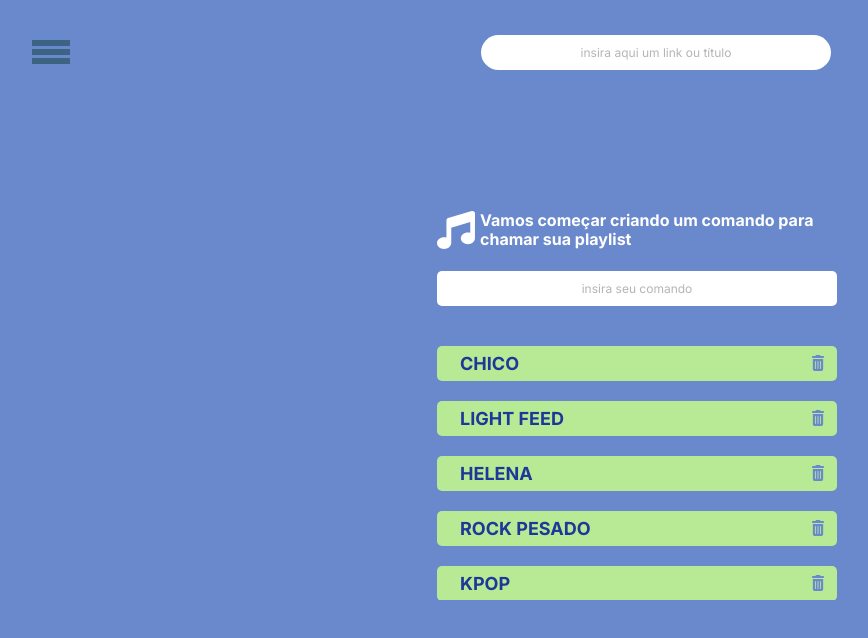
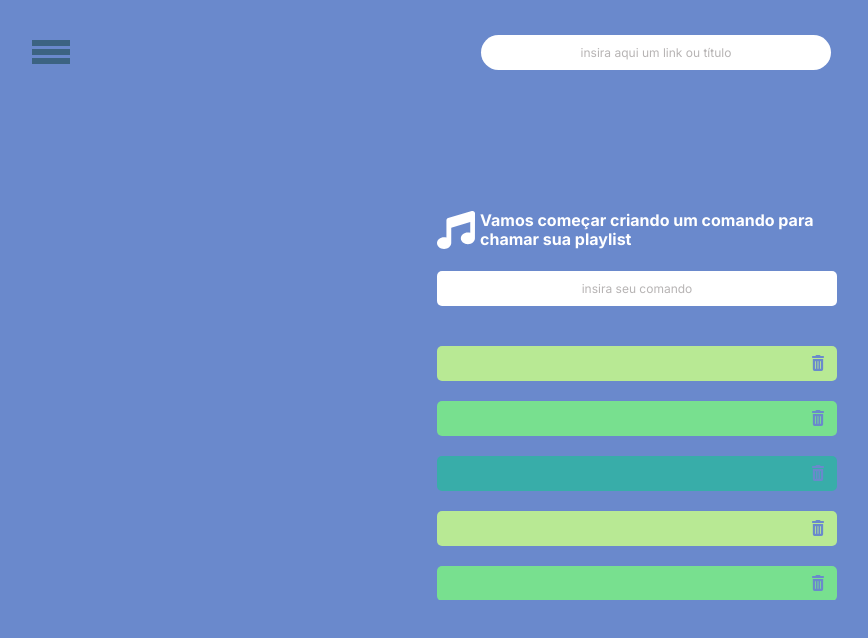
Before and after one commit to vdsou/suzy-plays, a Vue app: page / in a window 1280 px wide. Shown: the top 638 px of the page, without its empty margins (3-871 px from the left). Built offline with nearby package versions, Linux system fonts and the light colour scheme; data requests are answered from the project's data file.

Commit message:
:lipstick: add list item background colors based on commands array length

```diff
--- a/src/components/UserCommandList.vue
+++ b/src/components/UserCommandList.vue
@@ -1,10 +1,14 @@
 <template>
   <div class="home-content">
     <div class="commands-box">
-      <ul class="commands-box-list" v-for="command in commands" :key="command.id">
-        <li>
+      <ul
+        class="commands-box-list"
+        v-for="(command, key) in commands"
+        :key="command.id"
+      >
+        <li :style="{ background: `var(${colors[key % colors.length]})` }">
           <div class="command">
-            <span>{{command.command_name}}</span>
+            <span>{{ command.playlist_title }}</span>
             <i>
               <button type="button">
                 <img src="../assets/trash-can.svg" alt="" />
@@ -23,12 +27,19 @@ import { onMounted, ref } from "vue";
 export default {
   name: "UserCommandList",
   setup() {
+    const colors = ref([
+      "--green-color-1",
+      "--green-color-2",
+      "--green-color-3",
+    ]);
     const commands = ref([]);
-    const fetchCommands = () => api.get("/commands").then(({ data }) => commands.value = data);
+    const fetchCommands = () =>
+      api.get("/commands").then(({ data }) => (commands.value = data));
     onMounted(fetchCommands);
-    return{
-      commands
-    }
+    return {
+      commands,
+      colors,
+    };
   },
 };
 </script>
```
